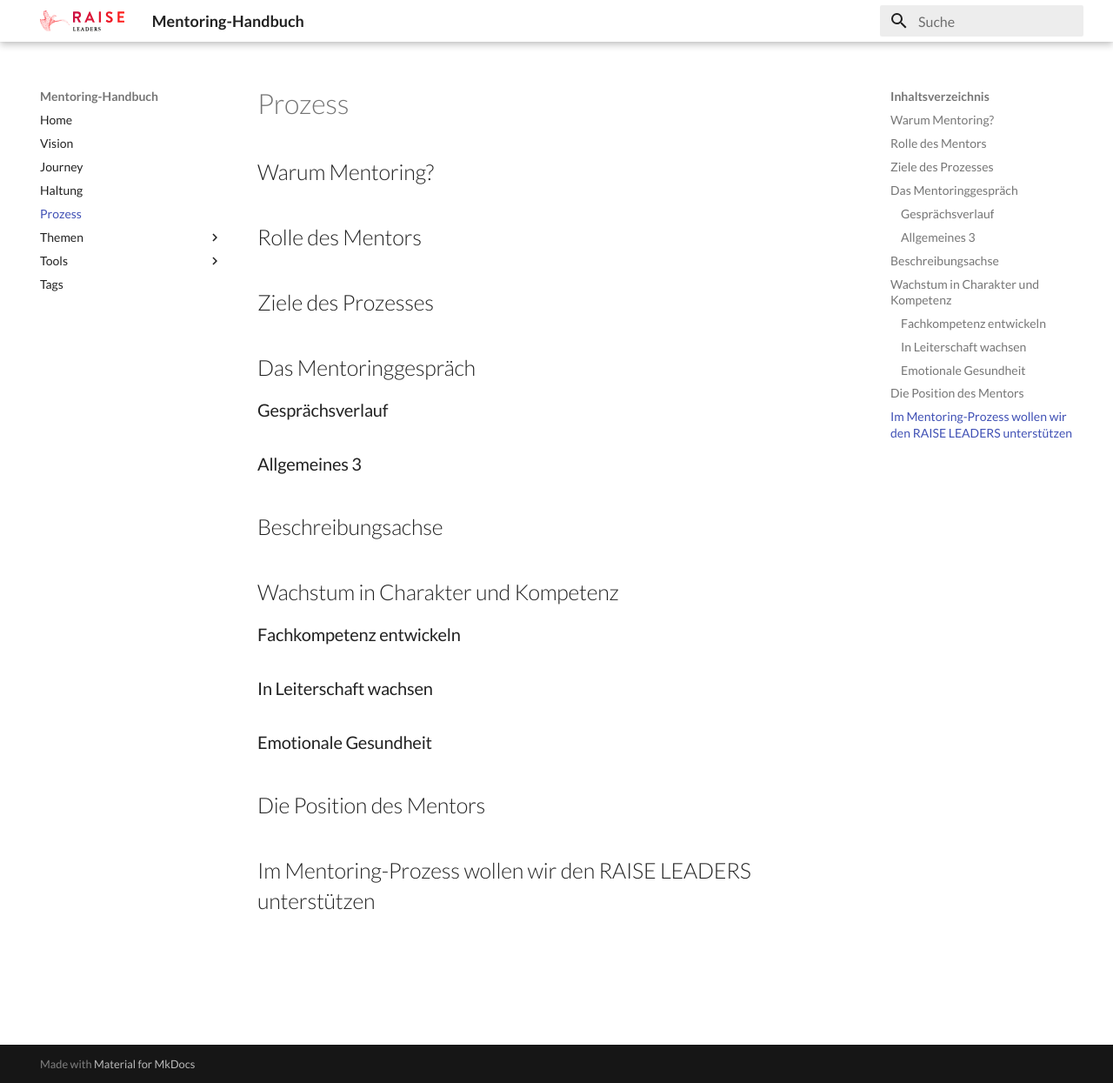
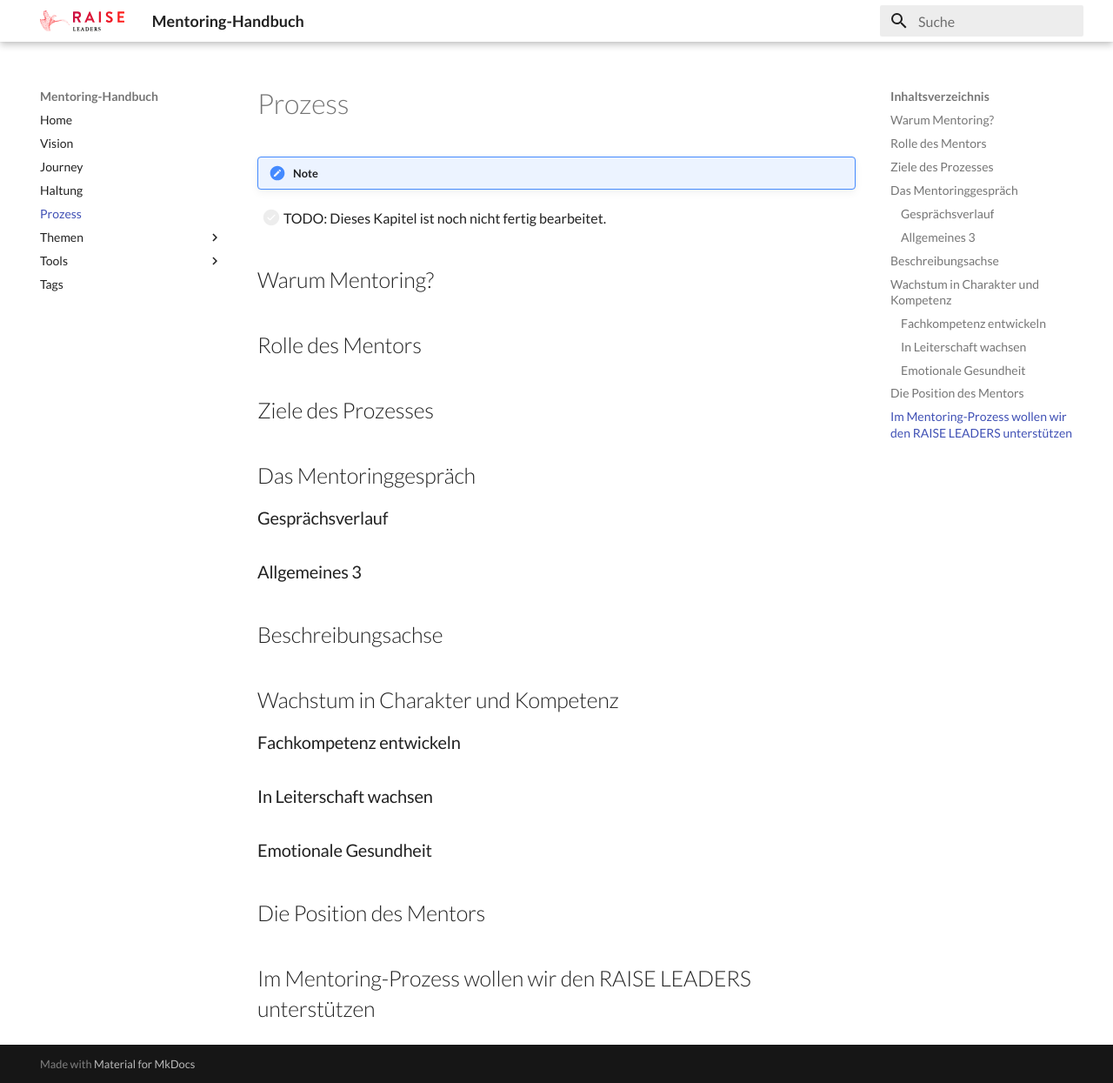
Before and after one commit to chbndrhnns/raise-mentoring-workbook, an MkDocs documentation site: the page built from docs/prozess/index.md, in a window 1280 px wide and 1245 px high. Shown: the whole window at 87% size. Built offline with MkDocs 1.6.1 and Material for MkDocs 9.7.7, drawn with Linux system fonts in a browser that asks for light colours.

Commit message:
Prozess ist noch Entwurf

```diff
--- a/docs/prozess/index.md
+++ b/docs/prozess/index.md
@@ -1,4 +1,8 @@
 # Prozess
+
+!!! note
+
+   - [ ] TODO: Dieses Kapitel ist noch nicht fertig bearbeitet.
 
 ## Warum Mentoring?
 ## Rolle des Mentors
```
